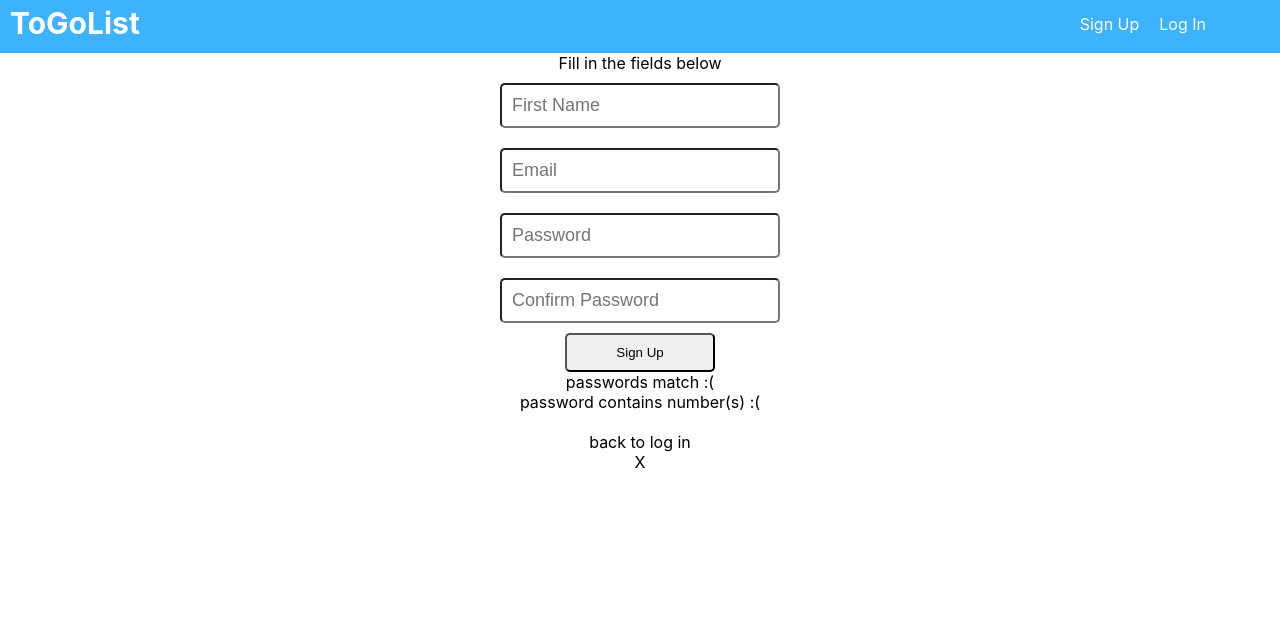
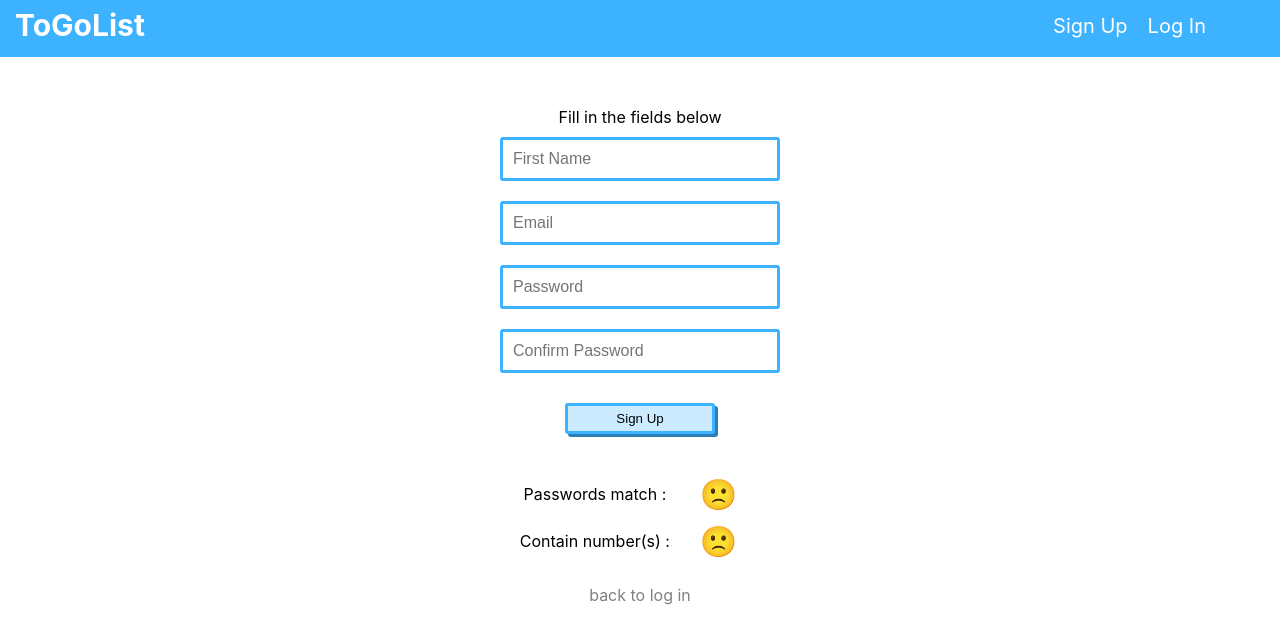
Before and after one commit to Ledwos/ToGoList, a React (Create React App) app in the folder tglfront/: page / in a window 1280 px wide. Both pictures are taken after a click on the button "Organise Me!". Shown: the top 642 px of the page. Built offline with nearby package versions, Linux system fonts and the light colour scheme.

Commit message:
styling w/deploy build

```diff
--- a/tglfront/src/App.css
+++ b/tglfront/src/App.css
@@ -4,10 +4,15 @@
 }
 
 #title {
-    margin: 5px 0px 0px 10px;
+    margin: 7px 0px 0px 15px;
     font-size: 30px;
     color: rgb(255, 255, 255);
 }
+
+#title:hover {
+    cursor: pointer;
+}
+
 
 nav {
     display: inline-flex;
@@ -30,11 +35,12 @@ nav {
 .navItem {
     display: inline-flex;
     list-style-type: none;
-    /* border: 2px solid blue; */
     padding: 2px 5px;
     margin: 0px 5px;
+    font-size: 20px;
 }
 
 .navItem:hover {
     cursor: pointer;
+    color: rgb(42, 124, 179)
 }
--- a/tglfront/src/App.js
+++ b/tglfront/src/App.js
@@ -8,8 +8,6 @@ import {
 import './App.css';
 import TaskComp from './components/TaskComp/TaskComp';
 import HomeComp from './components/HomeComp/HomeComp';
-import LogInComp from './components/LogInComp/LogInComp';
-import SignUpComp from './components/SignUpComp/SignUpComp';
 
 
 const App = () => {
@@ -40,6 +38,7 @@ const App = () => {
   // route functions
   // home direct
   const homePage = () => {
+    resetHome();
     history.push('/');
   };
   // task direct
@@ -108,7 +107,8 @@ const App = () => {
 
   return (
     <div id='App'>
-      <nav><h3 id='title'>ToGoList</h3>
+      <nav>
+          <h3 id='title' onClick={homePage}>ToGoList</h3>
           {loggedIn ? [
             <ul className='navMain' key='x'>
             <li className='navItem' key='1' onClick={taskPage}>Tasks</li>
--- a/tglfront/src/components/AddTask/AddTask.css
+++ b/tglfront/src/components/AddTask/AddTask.css
@@ -11,8 +11,8 @@
 }
 
 #taskForm {
-    border: 4px solid rgb(61, 178, 255);
-    border-radius: 10px;
+    border: 3px solid rgb(61, 178, 255);
+    border-radius: 3px;
     background-color: rgb(204, 235, 255);
     margin: 10px 10px 15px 10px;
     padding: 5px;
@@ -28,7 +28,7 @@
 }
 
 #taskname, #taskdesc {
-    border: 1px solid rgb(61, 178, 255);
+    border: 2px solid rgb(61, 178, 255);
     border-radius: 3px;
     background-color: white;
 }
@@ -52,7 +52,7 @@
     margin: -5px 5px;
     padding: 5px;
     width: 40px;
-    border: 1px solid rgb(61, 178, 255);
+    border: 2px solid rgb(61, 178, 255);
     border-radius: 3px;
     background-color: white;
 }
@@ -71,10 +71,12 @@
     margin: 20px 10px 15px 10px;
     padding: 5px;
     background-color: rgb(204, 235, 255);
+    box-shadow: 3px 3px 0px 0px rgb(44, 127, 182);
 }
 
 #addBtn:active {
-    margin: 23px 10px 12px 10px;
+    margin: 23px 7px 12px 10px;
+    box-shadow: 0px 0px 0px 0px rgb(44, 127, 182);
 }
 
 #addBtn:hover {
--- /dev/null
+++ b/tglfront/src/components/HomeComp/HomeComp.css
@@ -0,0 +1,26 @@
+* {
+    margin: 0;
+    padding: 0;
+}
+
+#homeDiv {
+    width: 100%;
+    display: inline-flex;
+    align-items: center;
+    flex-direction: column;
+    margin-top: 50px;
+}
+
+#homeTxt {
+    width: 80%;
+    display: inline-block;
+}
+
+#signupBtn {
+    max-width: 150px;
+    border: 3px solid rgb(61, 178, 255);
+    border-radius: 3px;
+    margin: 20px 10px 15px 10px;
+    padding: 5px;
+    background-color: rgb(204, 235, 255);
+}
--- a/tglfront/src/components/HomeComp/HomeComp.js
+++ b/tglfront/src/components/HomeComp/HomeComp.js
@@ -1,6 +1,7 @@
 import React from 'react';
 import LogInComp from '../LogInComp/LogInComp';
 import SignUpComp from '../SignUpComp/SignUpComp';
+import './HomeComp.css';
 
 
 const HomeComp = (props) => {
@@ -10,11 +11,13 @@ const HomeComp = (props) => {
         return <SignUpComp {...props} />
     } else {
         return (
-            <div>
-                <p>Welcome to ToGoList!</p>
-                <p>A task manager app to help you keep track of your work!</p>
-                <p>Are you ready to become more organised? Click below to get started:</p>
-                <button onClick={props.toggleSignup}>Organise Me!</button>
+            <div id='homeDiv'>
+                <div id='homeTxt'>
+                    <p>Welcome to ToGoList!</p> <br/>
+                    <p>A task manager app to help you keep track of your work!</p><br/>
+                    <p>Are you ready to become more organised? Click below to get started:</p><br/>
+                </div>
+                    <button onClick={props.toggleSignup} id='signupBtn'>Organise Me!</button>
             </div>
         );
     }
--- a/tglfront/src/components/LogInComp/LogInComp.css
+++ b/tglfront/src/components/LogInComp/LogInComp.css
@@ -1,7 +1,5 @@
 #loginDiv {
-    /* display: flex; */
-    /* flex-direction: column; */
-    /* border: 2px solid blue; */
+    margin-top: 70px;
     width: 100%;
     text-align: center;
 }
@@ -18,21 +16,31 @@
 #u_email, #u_pass {
     margin: 10px;
     padding: 10px;
-    font-size: 18px;
-    border-radius: 5px;
+    font-size: 16px;
+    border: 3px solid rgb(61, 178, 255);
+    border-radius: 3px;
 }
 
 #loginBtn {
-    border-radius: 5px;
+    border: 3px solid rgb(61, 178, 255);
+    border-radius: 3px;
     width: 50%;
     padding: 10px 0px;
+    margin-top: 20px;
     align-self: center;
+    box-shadow: 3px 3px 0px 0px rgb(44, 127, 182);
+    background-color: rgb(204, 235, 255);
 }
 
 #loginBtn:hover {
     cursor: pointer;
-    background-color: blueviolet;
+    background-color: rgb(61, 178, 255);
     color: white;
+}
+
+#loginBtn:active {
+    box-shadow: 0px 0px 0px 0px rgb(44, 127, 182);
+    margin: 23px -3px -3px 3px;
 }
 
 #clickHere {
@@ -42,3 +50,11 @@
 #clickHere:hover {
     cursor: pointer;
 }
+
+#clickLogin {
+    color: gray;
+}
+
+#clickLogin:hover {
+    cursor: pointer;
+}
--- a/tglfront/src/components/LogInComp/LogInComp.js
+++ b/tglfront/src/components/LogInComp/LogInComp.js
@@ -23,8 +23,10 @@ const LogInComp = (props) => {
                 <button type='submit' id='loginBtn'>Log in</button>
             </form>
             <br />
+            <br />
+            <br />
             <p>Don't have an account? <span onClick={props.toggleSignup} id='clickHere'>click here</span> to sign up</p>
-            <p onClick={props.resetHome}>X</p>
+            {/* <p onClick={props.resetHome}>X</p> */}
         </div>
     );
 };
--- a/tglfront/src/components/SignUpComp/SignUpComp.css
+++ b/tglfront/src/components/SignUpComp/SignUpComp.css
@@ -1,6 +1,7 @@
 #signupDiv {
     width: 100%;
     text-align: center;
+    margin-top: 50px;
 }
 
 #signupForm {
@@ -15,13 +16,46 @@
 .signupItem {
     margin: 10px;
     padding: 10px;
-    font-size: 18px;
-    border-radius: 5px;
+    font-size: 16px;
+    border: 3px solid rgb(61, 178, 255);
+    border-radius: 3px;
 }
 
 #signupBtn {
-    border-radius: 5px;
+    border: 3px solid rgb(61, 178, 255);
+    border-radius: 3px;
     width: 50%;
     padding: 10px 0px;
+    margin-top: 20px;
     align-self: center;
+    box-shadow: 3px 3px 0px 0px rgb(44, 127, 182);
+    background-color: rgb(204, 235, 255);
 }
+
+#signupBtn:hover {
+    cursor: pointer;
+    background-color: rgb(61, 178, 255);
+    color: white;
+}
+
+#signupBtn:active {
+    box-shadow: 0px 0px 0px 0px rgb(44, 127, 182);
+    margin: 23px -3px 12px 3px;
+}
+
+#passTable {
+    margin-top: 20px;
+    /* border: 2px solid red; */
+}
+
+.passTxt {
+    /* border: 2px solid red; */
+    width: 70%;
+    height: 45px;
+}
+
+.passVal {
+    /* border: 2px solid pink; */
+    text-align: start;
+    font-size: 30px;
+}
--- a/tglfront/src/components/SignUpComp/SignUpComp.js
+++ b/tglfront/src/components/SignUpComp/SignUpComp.js
@@ -8,27 +8,37 @@ const SignUpComp = (props) => {
     useEffect(() => {
         const checkmatch = () => {
             if (pass1 === pass2) {
-                return ':)';
+                return '😀';
             } else {
-                return ':(';
+                return '🙁';
             };
         };
         checkmatch();
     }, [pass1, pass2]);
 
+    const checkempty = () => {
+        if (pass1 === '') {
+            setpass1('i');
+        }
+        if (pass2 === '') {
+            setpass2('o');
+        }
+    }
+
     const checkmatch = () => {
+        checkempty();
         if (pass1 === pass2) {
-            return ':)';
+            return '😀';
         } else {
-            return ':(';
+            return '🙁';
         };
     };
 
     const checknum = () => {
-        if (/\d/.test(pass1)) {
-            return ':)';
+        if (/\d/.test(pass1) | /\d/.test(pass2)) {
+            return '😀';
         } else {
-            return ':(';
+            return '🙁';
         };
     };
 
@@ -95,14 +105,24 @@ const SignUpComp = (props) => {
                        required
                        onChange={setp2}></input>
                 <button type='submit' id='signupBtn'>Sign Up</button>
+                <table id='passTable'>
+                    <tr>
+                        <td className='passTxt'>Passwords match :</td>
+                        <td className='passVal'>{checkmatch()}</td>
+                    </tr>
+                    <tr>
+                        <td className='passTxt'>Contain number(s) :</td>
+                        <td className='passVal'>{checknum()}</td>
+                    </tr>
+                </table>
             </form>
             <div>
-                <p>passwords match {checkmatch()}</p>
-                <p>password contains number(s) {checknum()}</p>
+                {/* <p>passwords match {checkmatch()}</p> */}
+                {/* <p>password <br />contains number(s) {checknum()}</p> */}
             </div>
             <br />
-            <p onClick={props.toggleLogin}>back to log in</p>
-            <p onClick={props.resetHome}>X</p>
+            <p onClick={props.toggleLogin} id='clickLogin'>back to log in</p>
+            {/* <p onClick={props.resetHome}>X</p> */}
         </div>
     );
 };
--- a/tglfront/src/components/TaskComp/TaskComp.css
+++ b/tglfront/src/components/TaskComp/TaskComp.css
@@ -16,20 +16,31 @@
     max-width: 700px;
 }
 
-#addTaskBtn:hover {
-    cursor: pointer;
-    color: white;
-    background-color: rgb(61, 178, 255);
-}
-
 .task, #addTaskBtn {
-    border: 4px solid rgb(61, 178, 255);
-    border-radius: 10px;
+    border: 3px solid rgb(61, 178, 255);
+    border-radius: 3px;
     margin: 10px 10px 15px 10px;
     padding: 5px;
     display: flex;
     flex-direction: column;
     background-color: rgb(204, 235, 255);
+}
+
+#addTaskBtn{
+    box-shadow: 3px 3px 0px 0px rgb(44, 127, 182);
+}
+
+#addTaskBtn:active {
+    margin: 16px 7px 12px 13px;
+    box-shadow: 0px 0px 0px 0px rgb(44, 127, 182);
+
+
+}
+
+#addTaskBtn:hover {
+    cursor: pointer;
+    color: white;
+    background-color: rgb(61, 178, 255);
 }
 
 .taskHeader {
@@ -48,6 +59,7 @@
     font-size: 25px;
     line-height: 24px;
     border-radius: 5px;
+    box-shadow: 1px 1px 0px 0px rgb(44, 127, 182);
 }
 
 .compBtn:hover {
```
Also changed, not shown: 21 other files (tests, documents, lock files or other folders).
